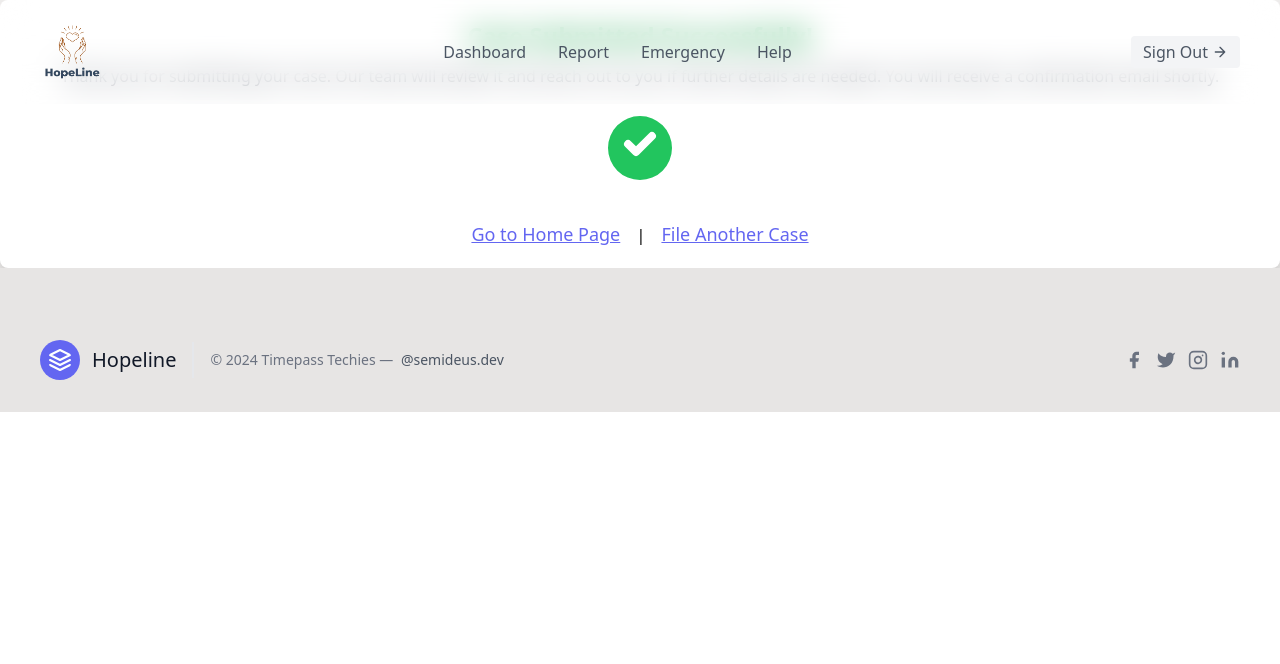
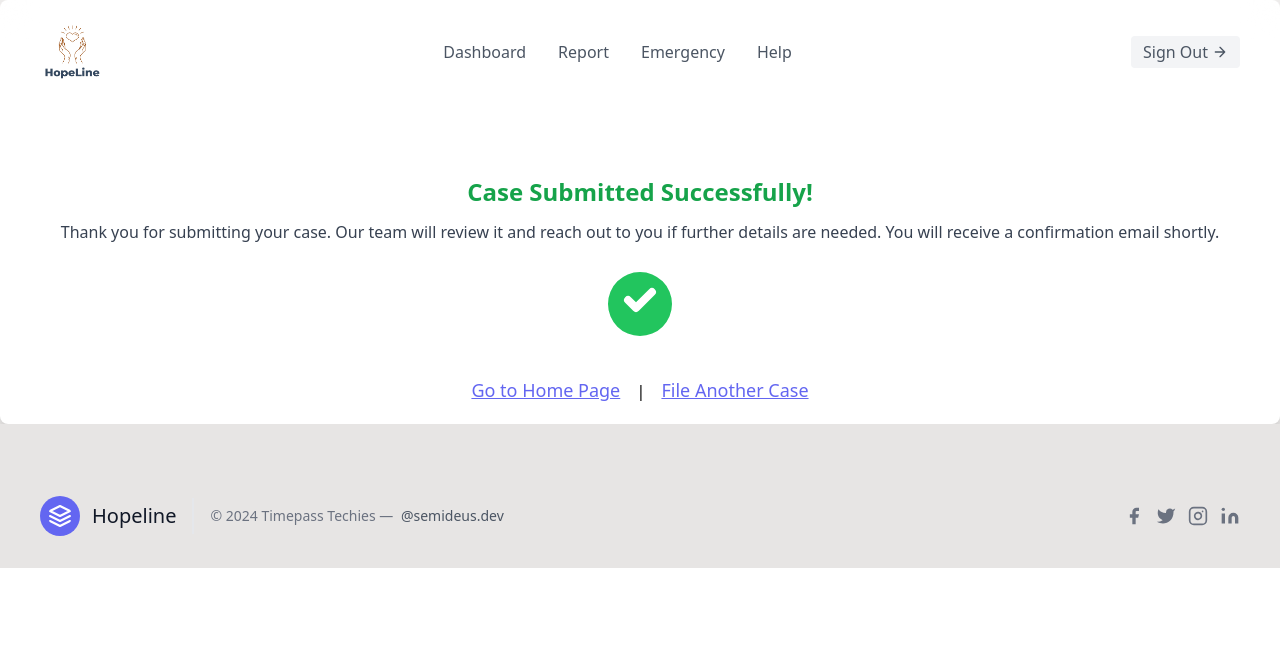
Before and after one commit to Prabhpuran/socialproblem, a Django app: page /case-submitted in a window 1280 px wide. Shown: the part 20-684 px from the top of the page. Run offline with Django 5.2, Linux system fonts and the light colour scheme; a user stored in the database is signed in; some libraries are stand-ins or nearby versions.

Commit message:
finalising changes

```diff
--- a/templates/case_submitted.html
+++ b/templates/case_submitted.html
@@ -1,10 +1,9 @@
-<!-- templates/case_submitted.html -->
 {% extends "base.html" %}
 
 {% block title %}Case Submitted{% endblock %}
 
 {% block content %}
-<div class="container mx-auto mt-5 p-5 bg-white shadow-lg rounded-lg">
+<div class="container mx-auto mt-5 pt-44 p-5 bg-white shadow-lg rounded-lg">
     <div class="text-center">
         <h2 class="text-2xl font-semibold text-green-600">Case Submitted Successfully!</h2>
         <p class="mt-3 text-gray-700">
@@ -12,7 +11,6 @@
         </p>
     </div>
 
-    <!-- Optional Success Icon -->
     <div class="flex justify-center mt-5">
         <svg xmlns="http://www.w3.org/2000/svg" class="h-20 w-20 text-green-500" viewBox="0 0 20 20" fill="currentColor">
             <path fill-rule="evenodd" d="M10 18a8 8 0 100-16 8 8 0 000 16zm3.707-10.293a1 1 0 00-1.414-1.414L9 9.586 7.707 8.293a1 1 0 00-1.414 1.414l2 2a1 1 0 001.414 0l4-4z" clip-rule="evenodd" />
@@ -21,7 +19,7 @@
 
     <!-- Action Links -->
     <div class="text-center mt-8">
-        <a href="{% url 'home' %}" class="text-indigo-500 hover:text-indigo-700 underline text-lg">Go to Home Page</a>
+        <a href="{% url 'dashboard' %}" class="text-indigo-500 hover:text-indigo-700 underline text-lg">Go to Home Page</a>
         <span class="mx-3">|</span>
         <a href="{% url 'file_case' %}" class="text-indigo-500 hover:text-indigo-700 underline text-lg">File Another Case</a>
     </div>
```
Also changed, not shown: db.sqlite3.
